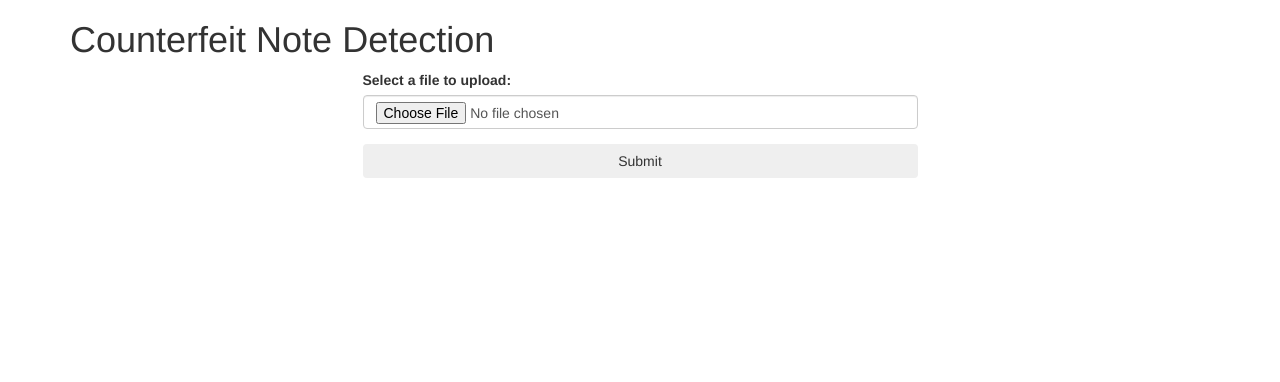
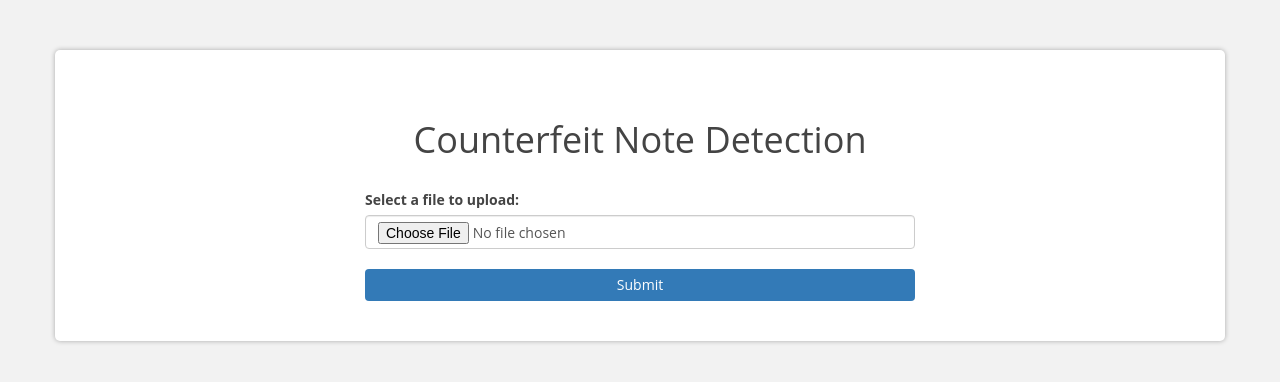
Before and after one commit to SivaHitesh047/fake-note-detection, a Flask app: page / in a window 1280 px wide. Shown: the top 382 px of the page. Run offline with Flask 3, Linux system fonts and the light colour scheme; some libraries are stand-ins or nearby versions.

Commit message:
Add Styling

```diff
--- a/templates/index.html
+++ b/templates/index.html
@@ -3,6 +3,73 @@
 <head>
 	<title>Counterfeit Note Detection</title>
 	<link rel="stylesheet" href="https://maxcdn.bootstrapcdn.com/bootstrap/3.3.6/css/bootstrap.min.css">
+
+
+
+<style>
+		body {
+			background-color: #f2f2f2;
+			font-family: 'Open Sans', sans-serif;
+			color: #444444;
+		}
+		h1, h2 {
+			text-align: center;
+			margin-top: 50px;
+			margin-bottom: 30px;
+		}
+		.container {
+			background-color: #ffffff;
+			border-radius: 5px;
+			box-shadow: 0px 0px 5px 0px rgba(0,0,0,0.3);
+			padding: 20px;
+			margin-top: 50px;
+		}
+		.form-group {
+			margin-bottom: 20px;
+		}
+		label {
+			display: block;
+			margin-bottom: 5px;
+			font-weight: bold;
+		}
+		.btn {
+			background-color: #337ab7;
+			color: #ffffff;
+			border: none;
+		}
+		.btn:hover, .btn:focus {
+			background-color: #286090;
+			color: #ffffff;
+			border: none;
+			outline: none;
+		}
+		img {
+			max-width: 100%;
+			height: auto;
+			margin-top: 20px;
+			border-radius: 5px;
+			box-shadow: 0px 0px 5px 0px rgba(0,0,0,0.3);
+		}
+		.alert-green {
+			background-color: #d4edda;
+			color: #155724;
+			border-color: #c3e6cb;
+			margin-top: 0px;
+			margin-bottom: 15px;
+			padding: 15px;
+			border-radius: 5px;
+		}
+		.alert-red {
+			background-color: #f8d7da;
+			color: #721c24;
+			border-color: #f5c6cb;
+			margin-top: 0px;
+			margin-bottom: 15px;
+			padding: 15px;
+			border-radius: 5px;
+		}
+</style>
+
 
 </head>
 <body>
```
